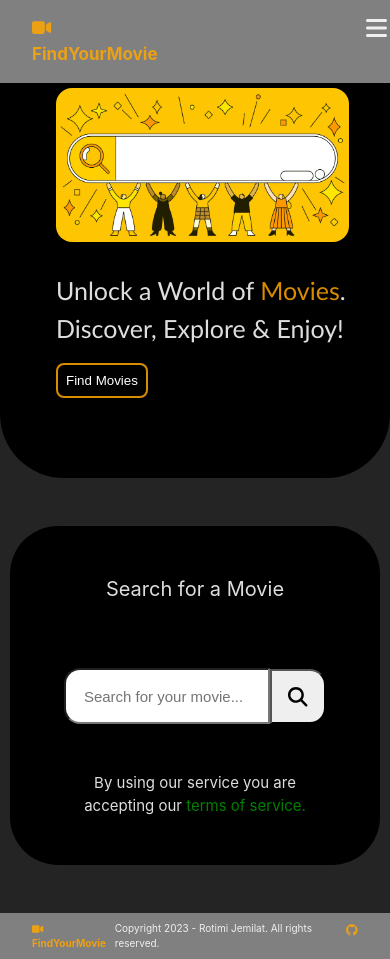
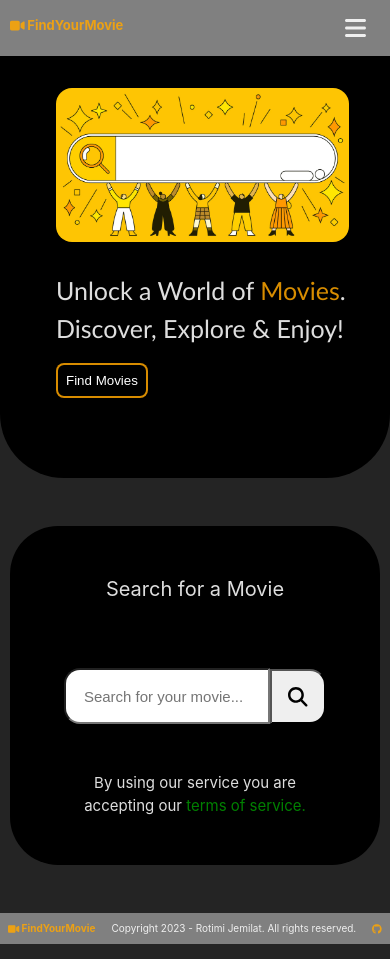
Before and after one commit to Jameelah99/moviefinderproject, a React (Vite) app: page / in a window 390 px wide. Built offline with nearby package versions, Linux system fonts and the light colour scheme.

Commit message:
adjusted the mobile responsiveness

```diff
--- a/src/Footer.jsx
+++ b/src/Footer.jsx
@@ -9,7 +9,7 @@ function Footer() {
     <>
     <section className='footer-container'>
         <div className='footer'>
-           <h4 className='logo'> <FontAwesomeIcon icon={faVideo} />  FindYourMovie</h4>
+           <h4 className='logo'> <FontAwesomeIcon icon={faVideo} size='xm' />  FindYourMovie</h4>
 
            <p className='copyright'> Copyright 2023 - Rotimi Jemilat. All rights reserved.</p>
 
--- a/src/Header.jsx
+++ b/src/Header.jsx
@@ -20,7 +20,7 @@ function Header() {
     <>
     <section className='header-container'>
         <div className='header'>
-        <h4 className='logo'><FontAwesomeIcon icon={faVideo} />  FindYourMovie</h4>
+        <h4 className='logo'><FontAwesomeIcon icon={faVideo} size='xm' />  FindYourMovie</h4>
 
         <div className={`menu-icon ${isOpen ? 'open' : ''}`}  onClick={toggleMenu}>
            {isOpen ? <FontAwesomeIcon icon={faXmark} size='xl'/> : <FontAwesomeIcon icon={faBars} size='xl'/>}
--- a/src/footer.scss
+++ b/src/footer.scss
@@ -33,7 +33,7 @@
         .footer{
             display: flex;
             justify-content: space-between;
-            margin: 0 2rem;
+            margin: 0 .5rem;
             padding: .5rem 0;
 
             .logo{
@@ -48,7 +48,7 @@
             a{
                 color: header.$primaryColor;
                 text-decoration: none;
-                font-size: 12px;
+                font-size: 10px;
             }
         }
     }
--- a/src/header.scss
+++ b/src/header.scss
@@ -55,12 +55,12 @@ $bgColor: black;
         .header{
            display: flex;
            justify-content: space-between;
-           margin:0 2rem;
+           margin:0 .6rem;
 
 
            .logo{
             color: $primaryColor;
-            font-size: 17px;
+            font-size: 13px;
            }
 
            .menu-icon{
```
